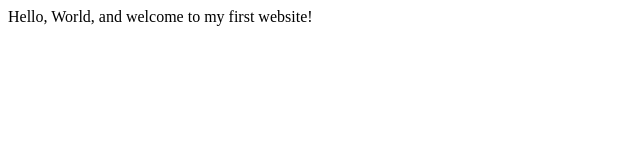
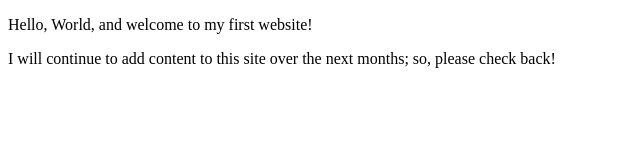
Before and after one commit to TOOMEYJ/TOOMEYJ.github.io, a plain HTML site: page index.html in a window 1280 px wide. Shown: the whole page, without its empty margins (0-640 px from the left). Drawn offline with Linux system fonts and the light colour scheme.

Commit message:
Expanded home page
Updated meta information and added content

```diff
--- a/index.html
+++ b/index.html
@@ -3,9 +3,13 @@
     <head>
         <meta charset="utf-8">
         <meta name="viewport" content="width=device-width, initial-scale=1.0">
-        <title>My First Website</title>
+        <meta name="author" content="John Toomey">
+
+
+        <title>CE Truffaut  |  Web Developer</title>
     </head>
     <body>
-       Hello, World, and welcome to my first website!
+       <p>Hello, World, and welcome to my first website!</p>
+       <P>I will continue to add content to this site over the next months; so, please check back!</P>
     </body>
 </html>
```
